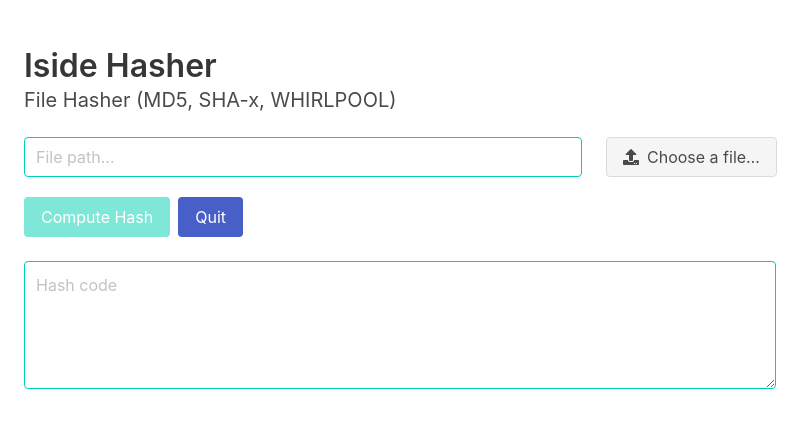
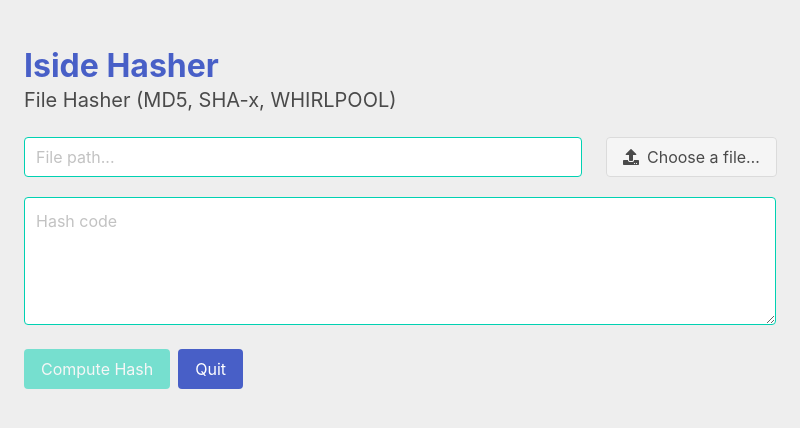
Before and after one commit to guildenstern70/IsideHasher, an Electron app: page index.html in a window 800 px wide. Drawn offline with nearby package versions, Linux system fonts and the light colour scheme.

Commit message:
Enhanced graphics

```diff
--- a/css/index.css
+++ b/css/index.css
@@ -6,6 +6,14 @@
  *
  */
 
+html {
+  height: 100%;
+}
+
+body {
+  background-color: #EEEEEE;
+  height: 100%;
+}
 
 .fileform {
   margin-top: 20px;
--- a/index.html
+++ b/index.html
@@ -19,12 +19,13 @@
 <body>
 <section class="section">
     <div class="container">
-        <h1 class="title">
-            Iside Hasher
+        <h1 class="title has-text-link">
+            <b>Iside Hasher</b>
         </h1>
         <p class="subtitle">
             File Hasher (MD5, SHA-x, WHIRLPOOL)
         </p>
+
         <form class="fileform">
             <div class="columns">
                 <div class="column is-three-quarters">
@@ -51,12 +52,15 @@
             </div>
         </form>
 
-        <div class="buttons">
+        <textarea id="hashdisplay"
+                  class="textarea is-primary"
+                  placeholder="Hash code" readonly></textarea>
+
+        <div class="buttons mt-5">
             <button id="computehash" class="button is-primary" disabled>Compute Hash</button>
             <button id="quitme" class="button is-link">Quit</button>
         </div>
 
-        <textarea id="hashdisplay" class="textarea is-primary" placeholder="Hash code" readonly></textarea>
 
     </div>
 </section>
--- a/package.json
+++ b/package.json
@@ -18,5 +18,8 @@
   "author": "Alessio Saltarin",
   "devDependencies": {
     "electron": "^14.0.0"
+  },
+  "dependencies": {
+    "electron-context-menu": "^3.1.1"
   }
 }
--- a/renderer.js
+++ b/renderer.js
@@ -18,6 +18,7 @@
     fileInput.addEventListener("change", function() {
         console.log("Changed file value")
         const selectedFile = this.files[0];
+        hashArea.value = '';
         console.log("File chosen: " + selectedFile.path);
         fileHash.removeAttribute('disabled');
         filePathInput.value = selectedFile.path;
@@ -30,8 +31,8 @@
 
     fileHash.addEventListener('click', () => {
         console.log("Clicked HASH ME");
-        const hashValue = window.electron.computeHash(filePathInput.value);
-        hashArea.value = hashValue;
+        hashArea.value = window.electron.computeHash(filePathInput.value);
+        fileHash.setAttribute('disabled', 'true');
     })
 
 })();
```
Also changed, not shown: main.js (+9 -7 lines), preload.js (line endings or trailing spaces), 1 other file.
